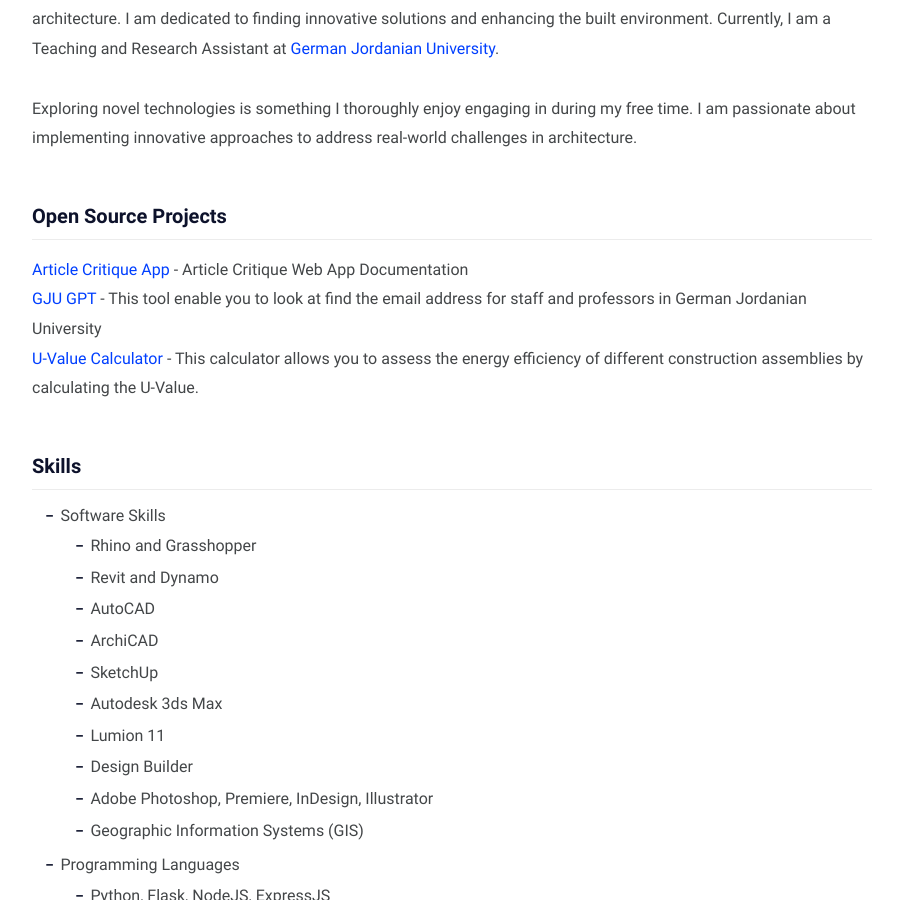
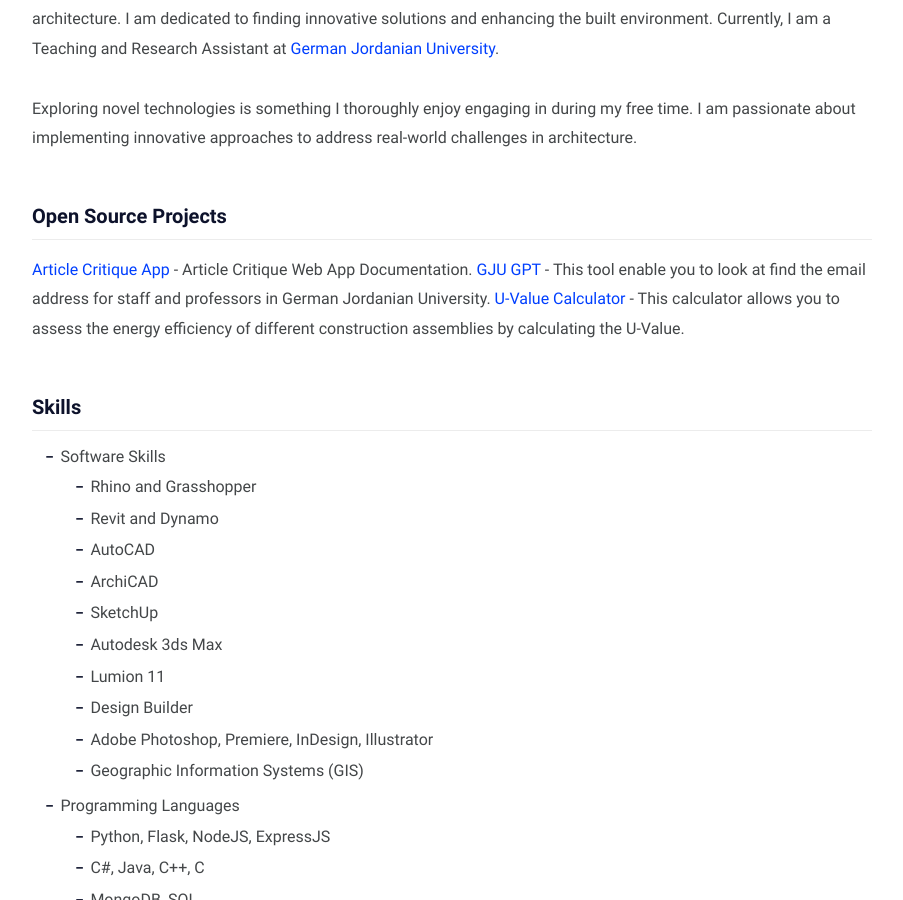
Before and after one commit to sabdelaal/sabdelaal.github.io, a Jekyll site: the page built from about.md, in a window 1280 px wide and 900 px high, scrolled down 454 px. Shown: the whole window, without its empty margins (188-1091 px from the left). Built offline with Jekyll 4.4.1, drawn with Linux system fonts in a browser that asks for light colours.

```diff
--- a/about.md
+++ b/about.md
@@ -53,8 +53,8 @@ Exploring novel technologies is something I thoroughly enjoy engaging in during
 
 ### Open Source Projects
 
-[Article Critique App](https://github.com/sabdelaal/article_critique_app) - Article Critique Web App Documentation
-[GJU GPT](https://github.com/sabdelaal/gju_gpt) - This tool enable you to look at find the email address for staff and professors in German Jordanian University
+[Article Critique App](https://github.com/sabdelaal/article_critique_app) - Article Critique Web App Documentation.
+[GJU GPT](https://github.com/sabdelaal/gju_gpt) - This tool enable you to look at find the email address for staff and professors in German Jordanian University.
 [U-Value Calculator](https://github.com/sabdelaal/u-value_calculator) - This calculator allows you to assess the energy efficiency of different construction assemblies by calculating the U-Value.
 
 ### Skills
```
